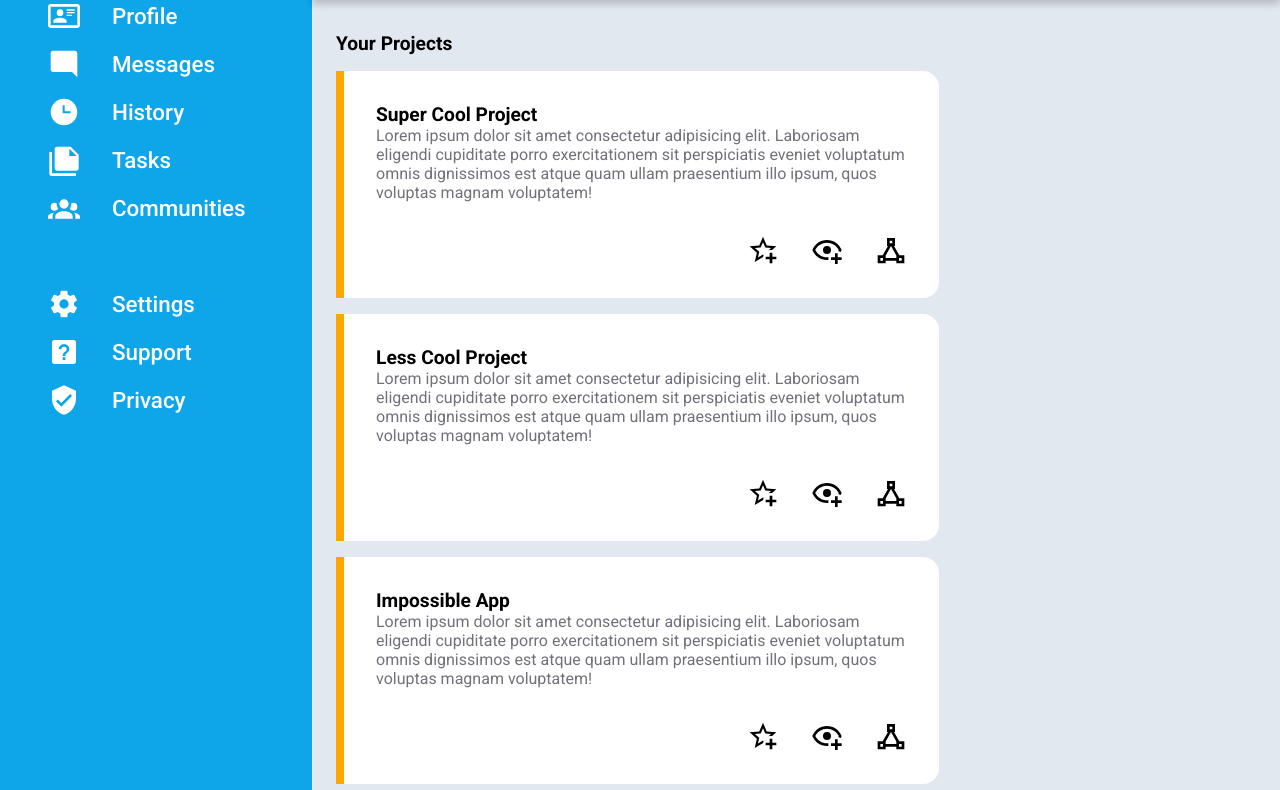
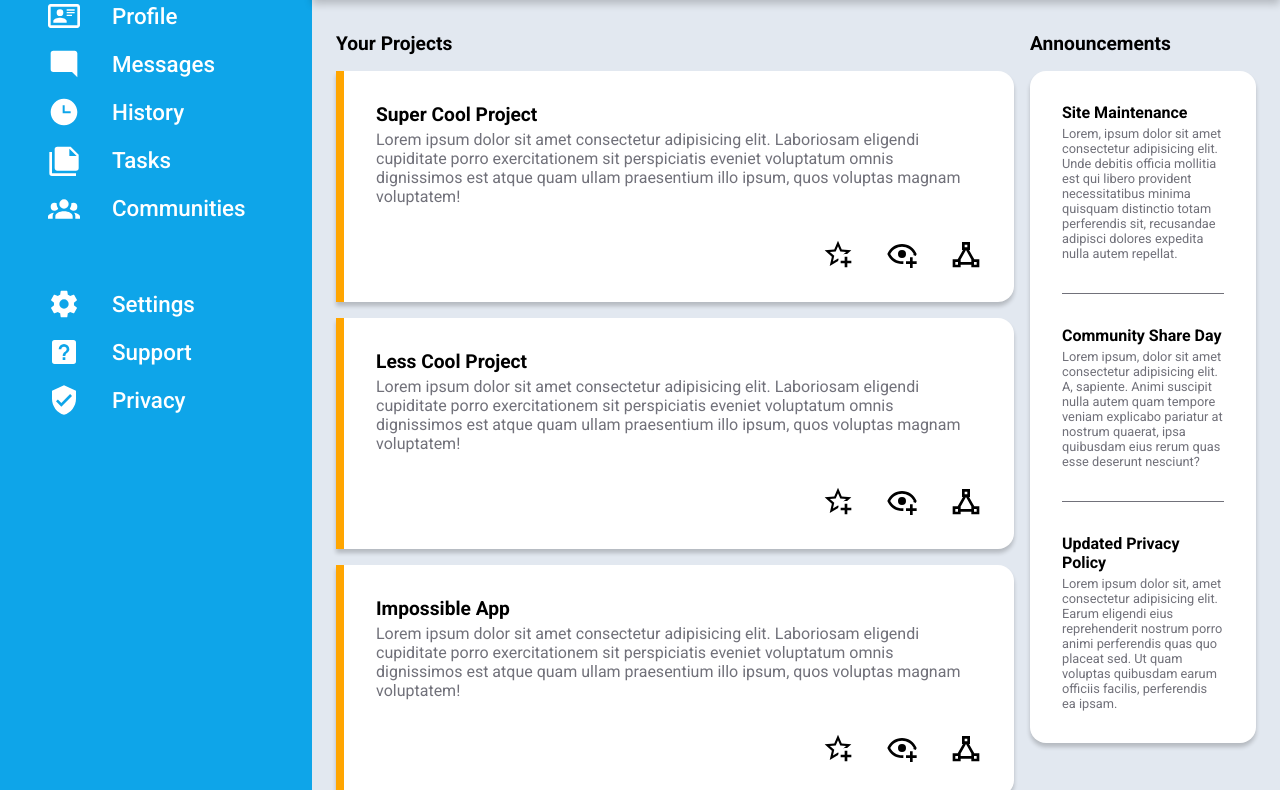
Before and after one commit to nqwzxs/admin-dashboard, a plain HTML site: page index.html in a window 1280 px wide. Shown: the part 208-998 px from the top of the page. Drawn offline with Linux system fonts and the light colour scheme.

Commit message:
Add announecements section and shadow to cards

```diff
--- a/index.html
+++ b/index.html
@@ -149,7 +149,25 @@
                 </div>
             </div>
         </div>
-        <div class="announcements"></div>
+        <div class="announcements">
+            <div>Announcements</div>
+            <div class="container">
+                <div class="content">
+                    <h1>Site Maintenance</h1>
+                    <p>Lorem, ipsum dolor sit amet consectetur adipisicing elit. Unde debitis officia mollitia est qui libero provident necessitatibus minima quisquam distinctio totam perferendis sit, recusandae adipisci dolores expedita nulla autem repellat.</p>
+                </div>
+                <div class="divider"></div>
+                <div class="content">
+                    <h1>Community Share Day</h1>
+                    <p>Lorem ipsum, dolor sit amet consectetur adipisicing elit. A, sapiente. Animi suscipit nulla autem quam tempore veniam explicabo pariatur at nostrum quaerat, ipsa quibusdam eius rerum quas esse deserunt nesciunt?</p>
+                </div>
+                <div class="divider"></div>
+                <div class="content">
+                    <h1>Updated Privacy Policy</h1>
+                    <p>Lorem ipsum dolor sit, amet consectetur adipisicing elit. Earum eligendi eius reprehenderit nostrum porro animi perferendis quas quo placeat sed. Ut quam voluptas quibusdam earum officiis facilis, perferendis ea ipsam.</p>
+                </div>
+            </div>
+        </div>
         <div class="trending"></div>
     </div>
 </body>
--- a/style.css
+++ b/style.css
@@ -61,19 +61,19 @@ body {
 
 .header {
     display: grid;
-    grid-template-columns: 1fr 1fr;
+    grid-template-columns: 2fr 1fr;
     align-items: center;
     padding: 16px 64px;
     gap: 16px;
     font-weight: 500;
     z-index: 2;
-    box-shadow: 0 4px 8px rgba(0, 0, 0, 0.2) ;
+    box-shadow: 0 4px 8px rgba(0, 0, 0, 0.2);
 }
 
 .search-bar {
     display: grid;
     grid-template-columns: 32px 1fr;
-    gap: 8px;
+    gap: 32px;
 }
 
 .search-bar input {
@@ -140,7 +140,7 @@ body {
 
 .main-content {
     display: grid;
-    grid-template-columns: 2fr 1fr;
+    grid-template-columns: 3fr 1fr;
     padding: 32px 24px;
     gap: 16px;
     background-color: #e2e8f0;
@@ -159,6 +159,7 @@ body {
     gap: 32px;
     border-left: 8px solid orange;
     color: #71717a;
+    box-shadow: 0 4px 4px rgba(0, 0, 0, 0.2);
 }
 
 .main-content .card img {
@@ -170,9 +171,10 @@ body {
 .main-content .card .content h1 {
     font-size: 1.2rem;
     color: black;
+    margin-bottom: 4px;
 }
 
-.main-content .container {
+.main-content .projects .container {
     display: grid;
     grid-template-columns: repeat(auto-fit, minmax(366px, 1fr));
     gap: 16px;
@@ -183,3 +185,26 @@ body {
     font-size: 1.2rem;
     font-weight: 700;
 }
+
+.main-content .announcements .container {
+    background-color: white;
+    padding: 32px;
+    display: grid;
+    border-radius: 16px;
+    gap: 32px;
+    color: #71717a;
+    font-size: 0.8rem;
+    box-shadow: 0 4px 4px rgba(0, 0, 0, 0.2);
+}
+
+.main-content .announcements h1 {
+    font-size: 1rem;
+    color: black;
+    margin-bottom: 4px;
+}
+
+.main-content .announcements .divider {
+    height: 1px;
+    width: 100%;
+    background-color: #71717a;
+}
```
